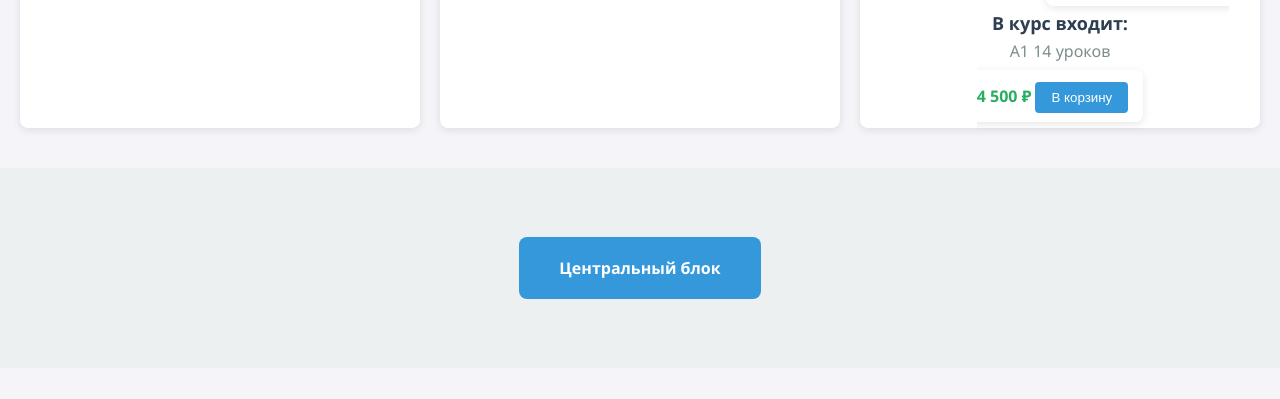
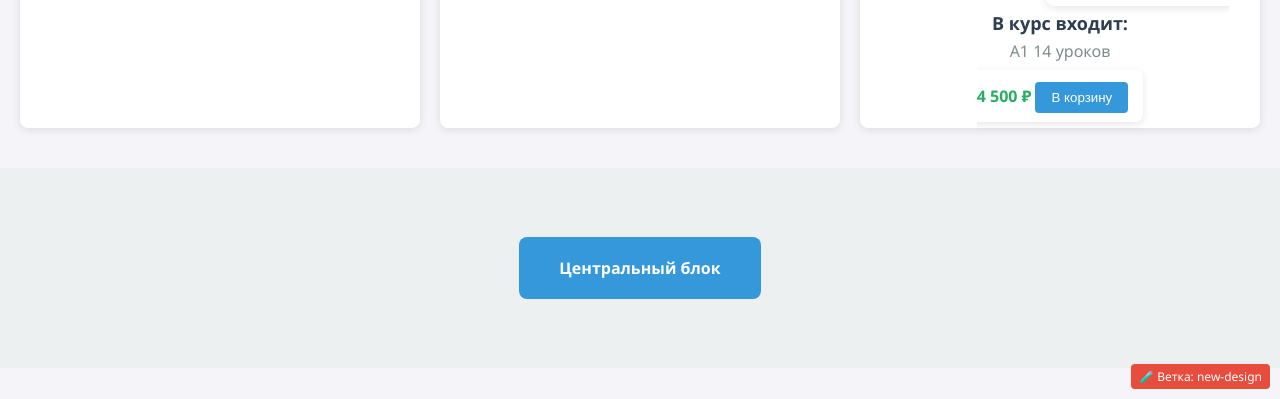
Before and after one commit to Napi111/-, a plain HTML site: page index.html in a window 1280 px wide. Shown: the part 401-800 px from the top of the page. Drawn offline with Linux system fonts and the light colour scheme.

Commit message:
style: add dev badge to identify new-design branch

```diff
--- a/style.css
+++ b/style.css
@@ -5,6 +5,18 @@ body {
     padding: 0;
 }
 
+body::after {
+    content: "🧪 Ветка: new-design";
+    position: fixed;
+    bottom: 10px;
+    right: 10px;
+    background: #e74c3c;
+    color: white;
+    padding: 4px 8px;
+    border-radius: 4px;
+    font-size: 12px;
+    z-index: 10000;
+}
 
 .fixed-menu {
     position: fixed;
@@ -77,10 +89,11 @@ body {
     box-shadow: 0 2px 8px rgba(0, 0, 0, 0.1);
     padding: 15px;
     text-align: center;
+    transition: transform 0.3s, box-shadow 0.3s;
 }
 .product-card img {
     width: 100%;
-    height: 250x;
+    height: 250px;
     object-fit: cover;
     border-radius: 6px;
     margin-bottom: 10px;
```
